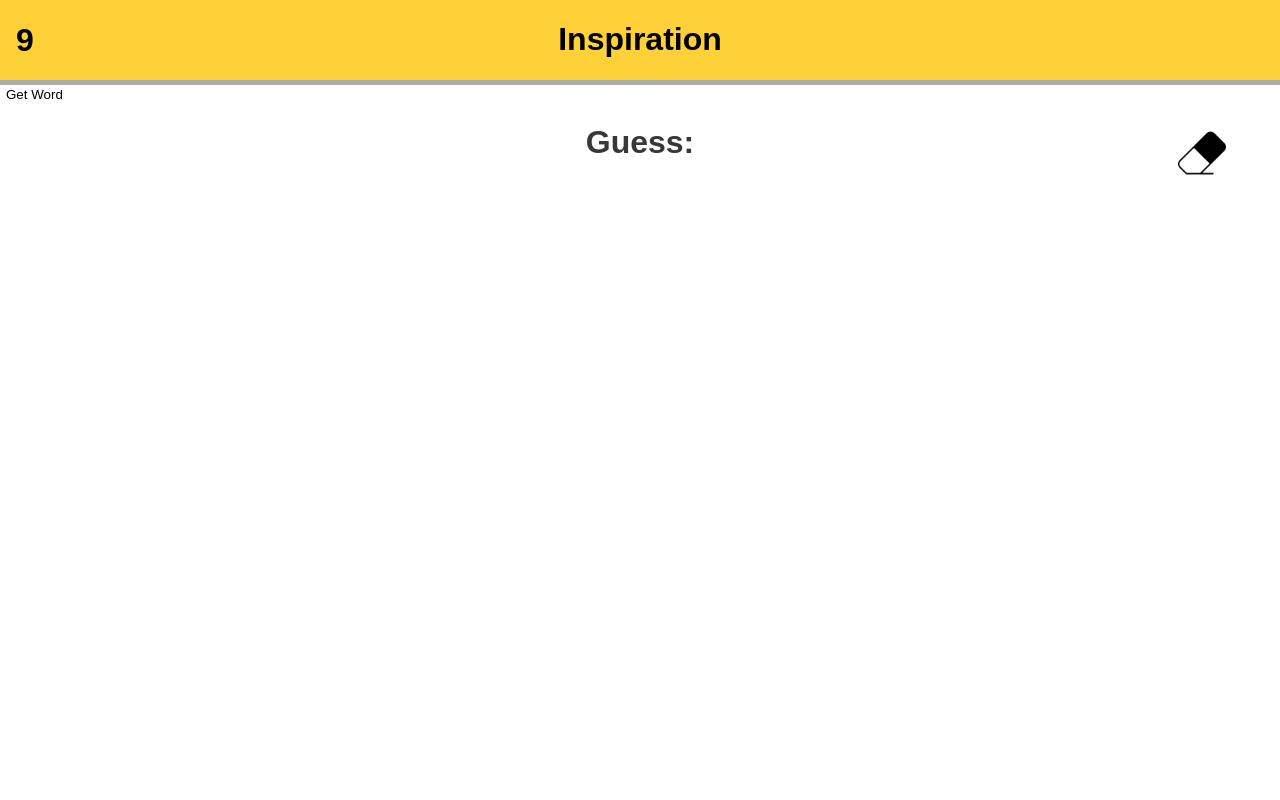
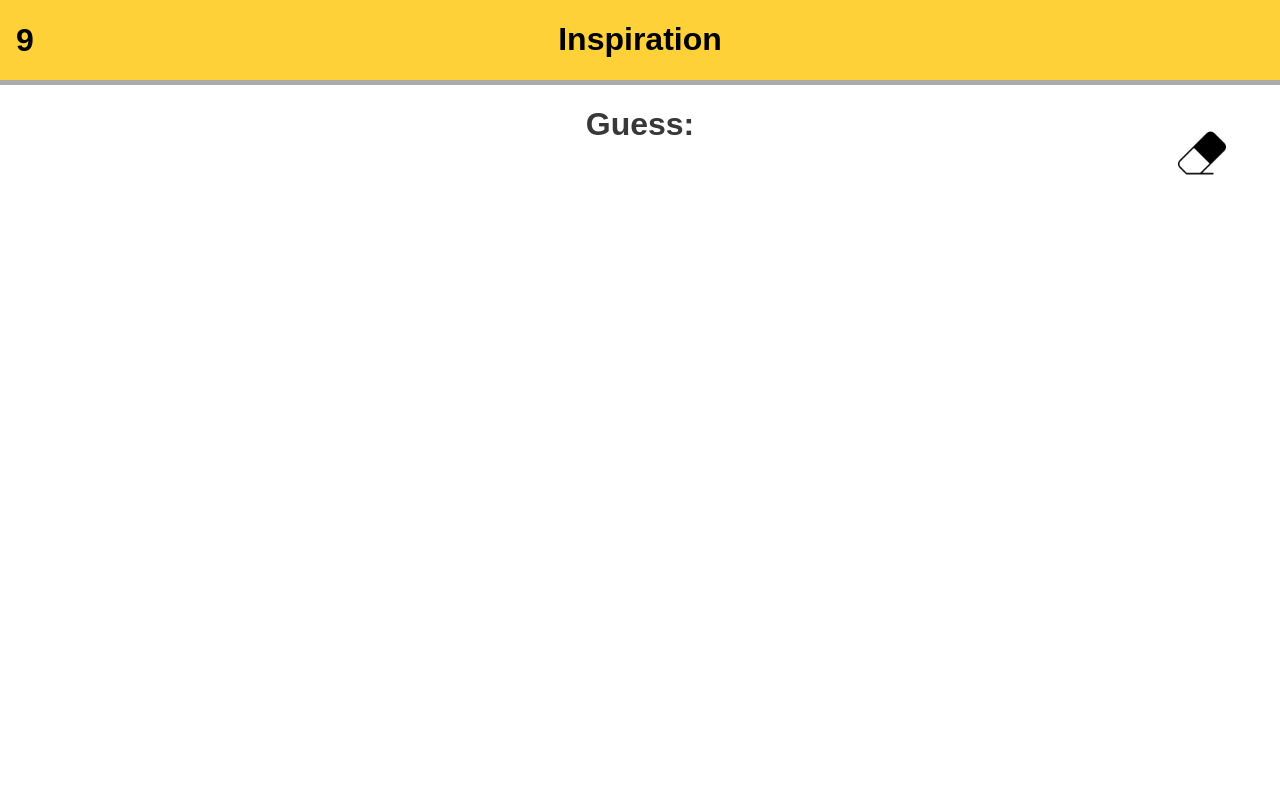
Before and after one commit to RajPandya737/QuickWrite, a Flask app: page /play in a window 1280 px wide. Run offline with Flask 3, Linux system fonts and the light colour scheme.

Commit message:
fix board

```diff
--- a/quickwrite/templates/game.html
+++ b/quickwrite/templates/game.html
@@ -24,7 +24,6 @@
         alt="Quick, Write Logo"
       />
     </button>
-    <button id="getWordButton">Get Word</button>
     <h1 id="ocrResult">Guess:</h1>
     <canvas id="canvas"></canvas>
     <script src="../static/js/gen-word.js"></script>
```
Also changed, not shown: quickwrite/static/drawings/test.png.
